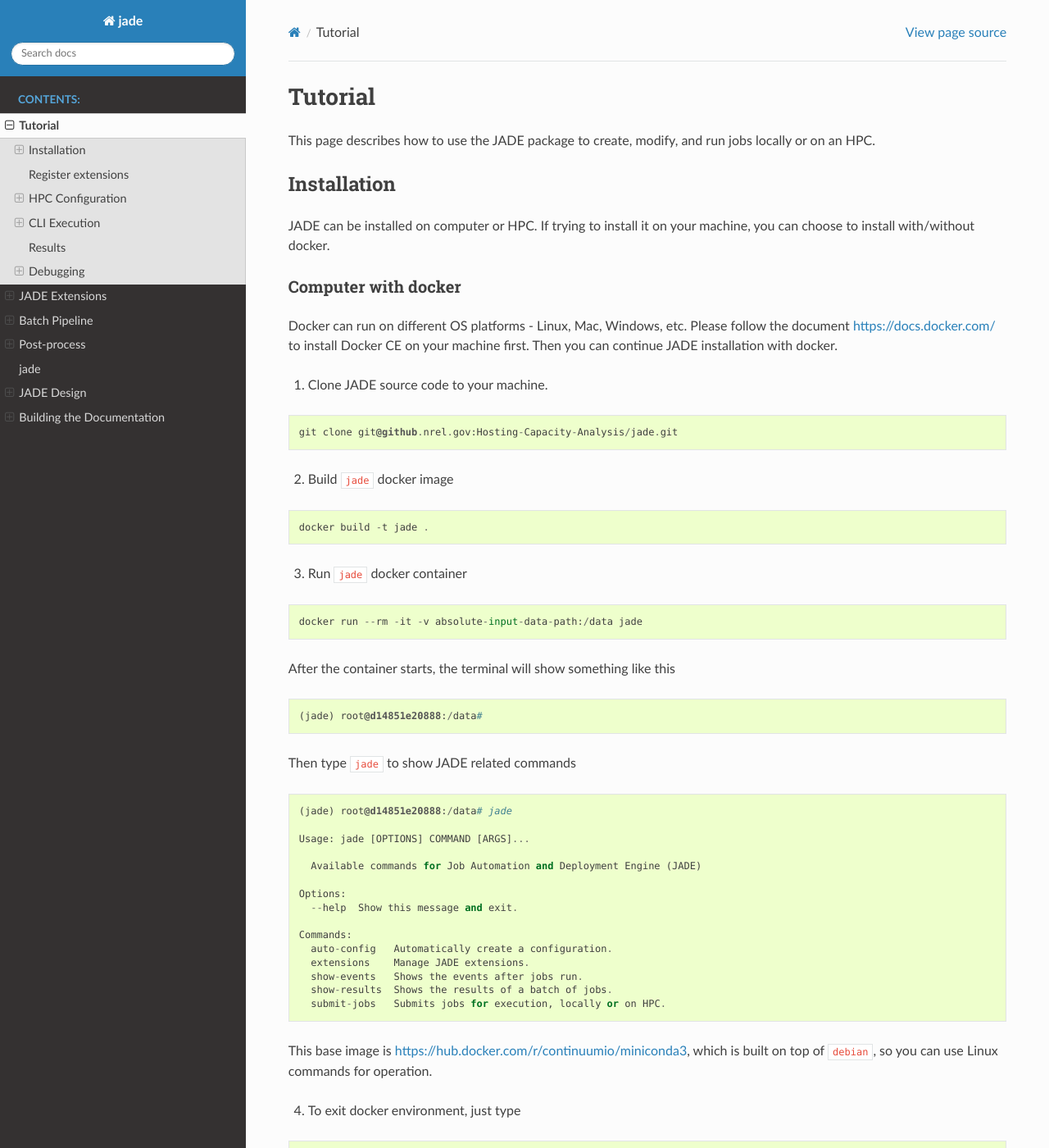
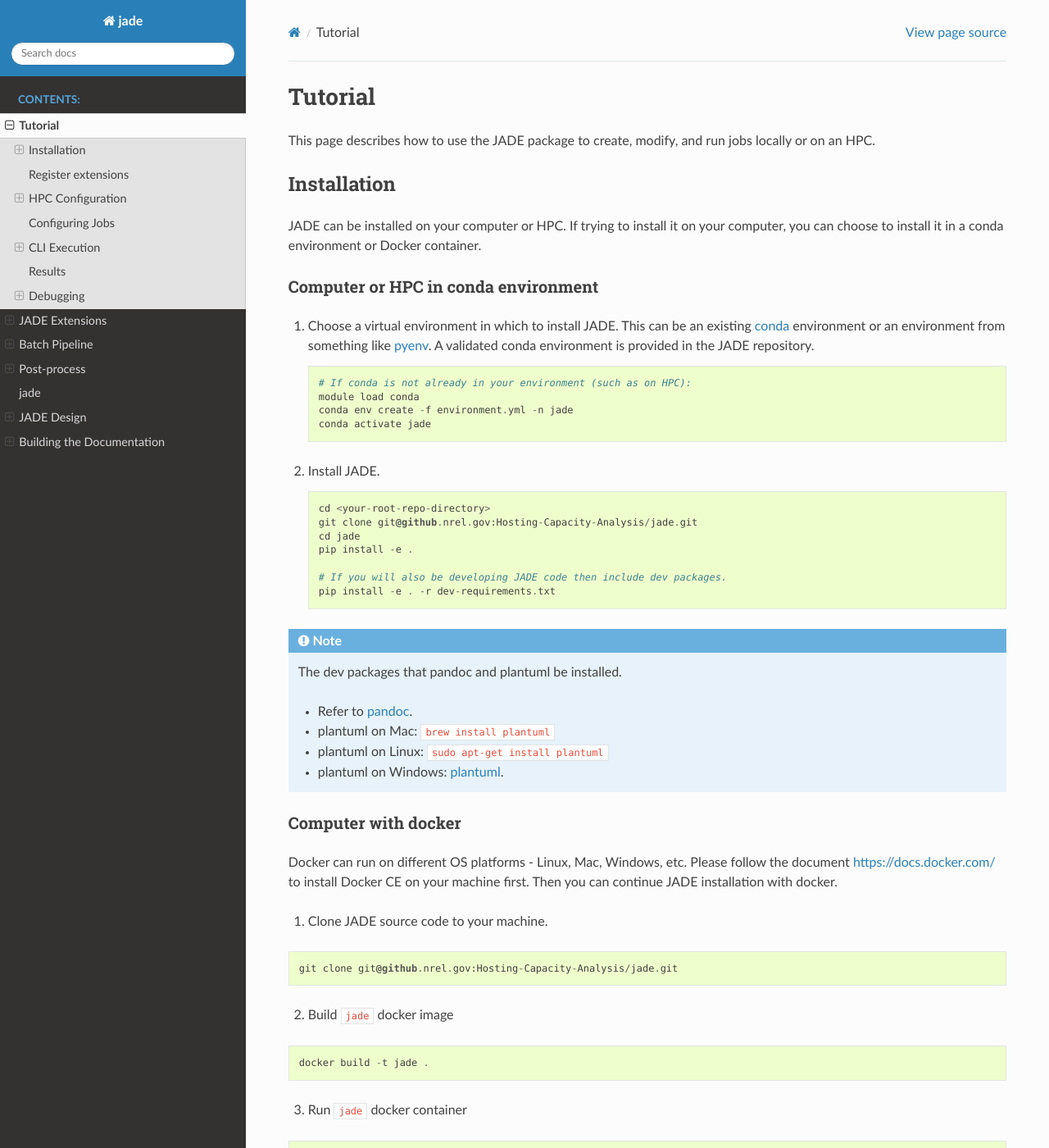
Before and after one commit to NREL/jade, a Sphinx documentation site: the page built from docs/source/tutorial.rst, in a window 1280 px wide and 1400 px high. Shown: the whole window at 82% size. Built offline with Sphinx 7.4.7 and the Read the Docs theme 2.0.0, drawn with Linux system fonts in a browser that asks for light colours; pages that are not in the unit, such as notebooks, are missing from menus; some of the changed text lies outside the part shown.

Commit message:
Update documentation

```diff
--- a/docs/source/tutorial.rst
+++ b/docs/source/tutorial.rst
@@ -5,8 +5,40 @@ jobs locally or on an HPC.
 
 Installation
 ************
-JADE can be installed on computer or HPC. If trying to install it on your machine,
-you can choose to install with/without docker.
+JADE can be installed on your computer or HPC. If trying to install it on your
+computer, you can choose to install it in a conda environment or Docker
+container.
+
+Computer or HPC in conda environment
+====================================
+1. Choose a virtual environment in which to install JADE.  This can be an
+   existing `conda <https://docs.conda.io/en/latest/miniconda.html>`_
+   environment or an environment from something like `pyenv
+   <https://github.com/pyenv/pyenv>`_.  A validated conda environment is
+   provided in the JADE repository. ::
+
+    # If conda is not already in your environment (such as on HPC):
+    module load conda
+    conda env create -f environment.yml -n jade
+    conda activate jade
+
+2. Install JADE. ::
+
+    cd <your-root-repo-directory>
+    git clone git@github.nrel.gov:Hosting-Capacity-Analysis/jade.git
+    cd jade
+    pip install -e .
+
+    # If you will also be developing JADE code then include dev packages.
+    pip install -e . -r dev-requirements.txt
+
+.. note:: The dev packages that pandoc and plantuml be installed.
+
+   - Refer to `pandoc <https://pandoc.org/installing.html>`_.
+   - plantuml on Mac: ``brew install plantuml``
+   - plantuml on Linux: ``sudo apt-get install plantuml``
+   - plantuml on Windows: `plantuml <http://plantuml.com/starting>`_.
+
 
 Computer with docker
 =====================
@@ -69,36 +101,6 @@ on top of ``debian``, so you can use Linux commands for operation.
 
 For more about docker commands, please refer https://docs.docker.com/engine/reference/commandline/docker/.
 
-Computer or HPC without docker
-==============================
-1. Choose a virtual environment in which to install JADE.  This can be an
-   existing `conda <https://docs.conda.io/en/latest/miniconda.html>`_
-   environment or an environment from something like `pyenv
-   <https://github.com/pyenv/pyenv>`_.  A validated conda environment is
-   provided in the JADE repository. ::
-
-    # If conda is not already in your environment (such as on HPC):
-    module load conda
-    conda env create -f environment.yml -n jade
-    conda activate jade
-
-2. Install JADE. ::
-
-    git clone git@github.nrel.gov:Hosting-Capacity-Analysis/jade.git
-    cd jade
-    pip install -e .
-
-    # If you will also be developing JADE code then include dev packages.
-    pip install -e . -r dev-requirements.txt
-
-.. note:: The dev packages that pandoc and plantuml be installed.
-
-   - Refer to `pandoc <https://pandoc.org/installing.html>`_.
-   - plantuml on Mac: ``brew install plantuml``
-   - plantuml on Linux: ``sudo apt-get install plantuml``
-   - plantuml on Windows: `plantuml <http://plantuml.com/starting>`_.
-
-
 Register extensions
 *******************
 An extension is a type of job that can be executed by JADE. Refer to
@@ -109,8 +111,13 @@ command below.
 
 ::
 
-   jade extensions register <EXTENSION_FILENAME>
-   jade extensions show
+    jade extensions register <EXTENSION_FILENAME>
+    jade extensions show
+
+If you're using a Python package other than JADE then you will likely also want
+to register it as a package that JADE logs.  Here's how to do that::
+
+    jade extensions add-logger <package-name>
 
 JADE extensions are stored locally in ~/.jade-registry.json.
 
@@ -122,9 +129,16 @@ HPC Configuration
 *****************
 This section only applies if you run your jobs on the HPC.
 
-Consider whether you should configure the Lustre stripe count. This can be
-beneficial if the the files you create will be large or if many clients will
-be accessing them concurrently.
+HPC Parameters
+==============
+JADE will submit jobs to the HPC with parameters defined in
+``hpc_config.toml``.  Create a copy and customize according to your needs.
+
+Lustre Filesystem
+=================
+If you are running on a Lustre filesystem then you should consider whether to
+configure the Lustre stripe count. This can be beneficial if the the files you
+create will be large or if many clients will be accessing them concurrently.
 
 References:
 
@@ -146,6 +160,20 @@ If you are not using the JADE conda environment then you should take note of
 the packages it installs (environment.yml). One common pitfall is that JADE
 requires a newer version of git than is installed by default on Eagle.
 
+Configuring Jobs
+****************
+A JADE configuration contains a list of jobs to run. Each configuration is
+specific to the extension you are using. Extensions are recommended to provide
+an ``auto-confg`` method that will automatically create a configuration with
+all possible jobs.  If that is in place then this command will create the
+configuration::
+
+    jade auto-config <extension-name> -c config.json
+
+``config.json`` contains each job definition.
+
+Configurations can also be created manually or programmatically. Extensions
+may provide methods to create configurations with a subset of possible jobs.
 
 CLI Execution
 *************
@@ -174,10 +202,11 @@ Parameters to keep in mind:
 
 - **Number of jobs**: Number of jobs created by the user.
 - **Max nodes**: Max number of job submissions (batches) to run in parallel.
-- **Per-node_batch size**: Number of jobs to run on one node in one batch.
+- **Per-node batch size**: Number of jobs to run on one node in one batch.
 - **Allocation time**: How long it takes to acquire a node. Dependent on the
   HPC queue chosen and the priority given.
 - **Average job runtime**: How long it takes a job to complete.
+- **HPC config file**: Customized HPC parameters like walltime and partition
 
 If the jobs are very quick to execute and it takes a long time to acquire a
 node then you may be better off making per_node_batch_size higher and max_nodes
```
Also changed, not shown: other parts of docs/source/tutorial.rst (+2 -2 lines).
